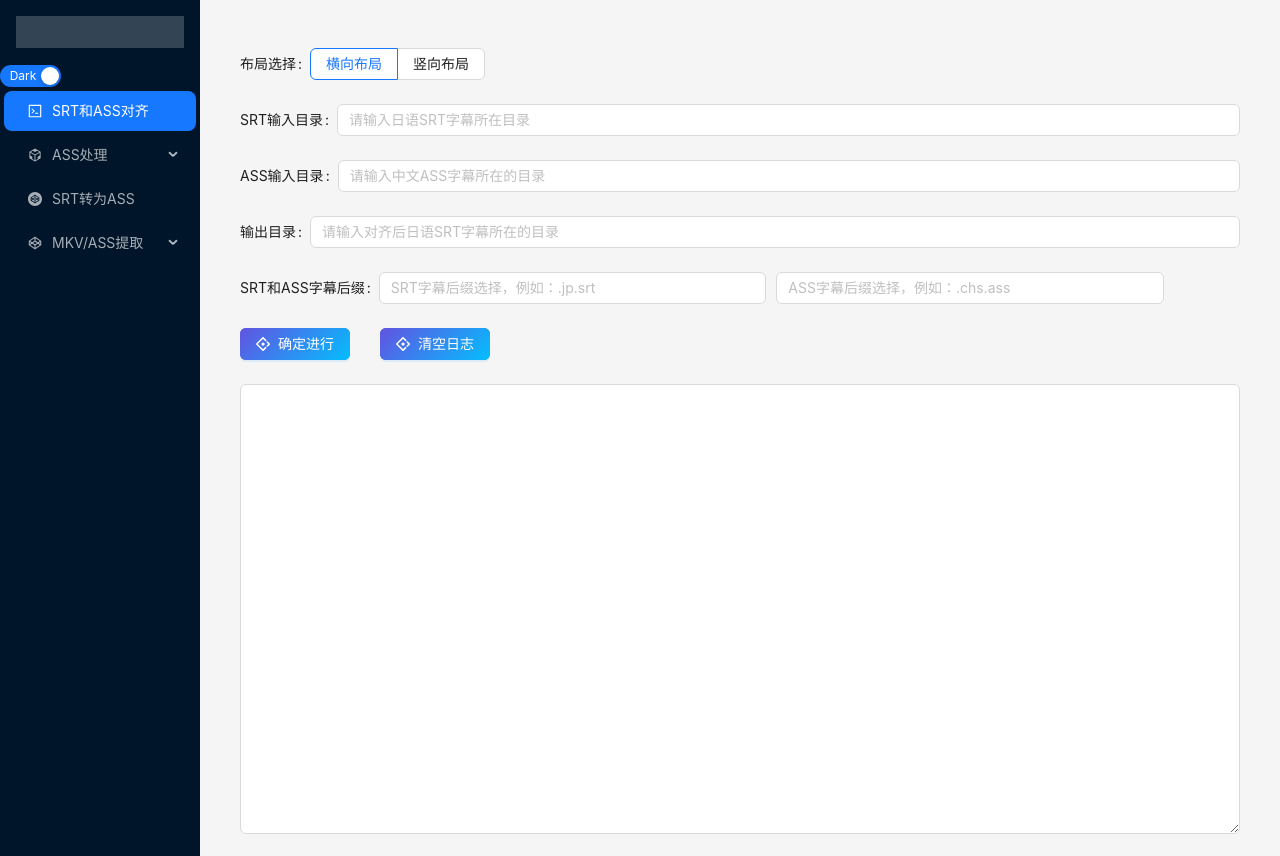
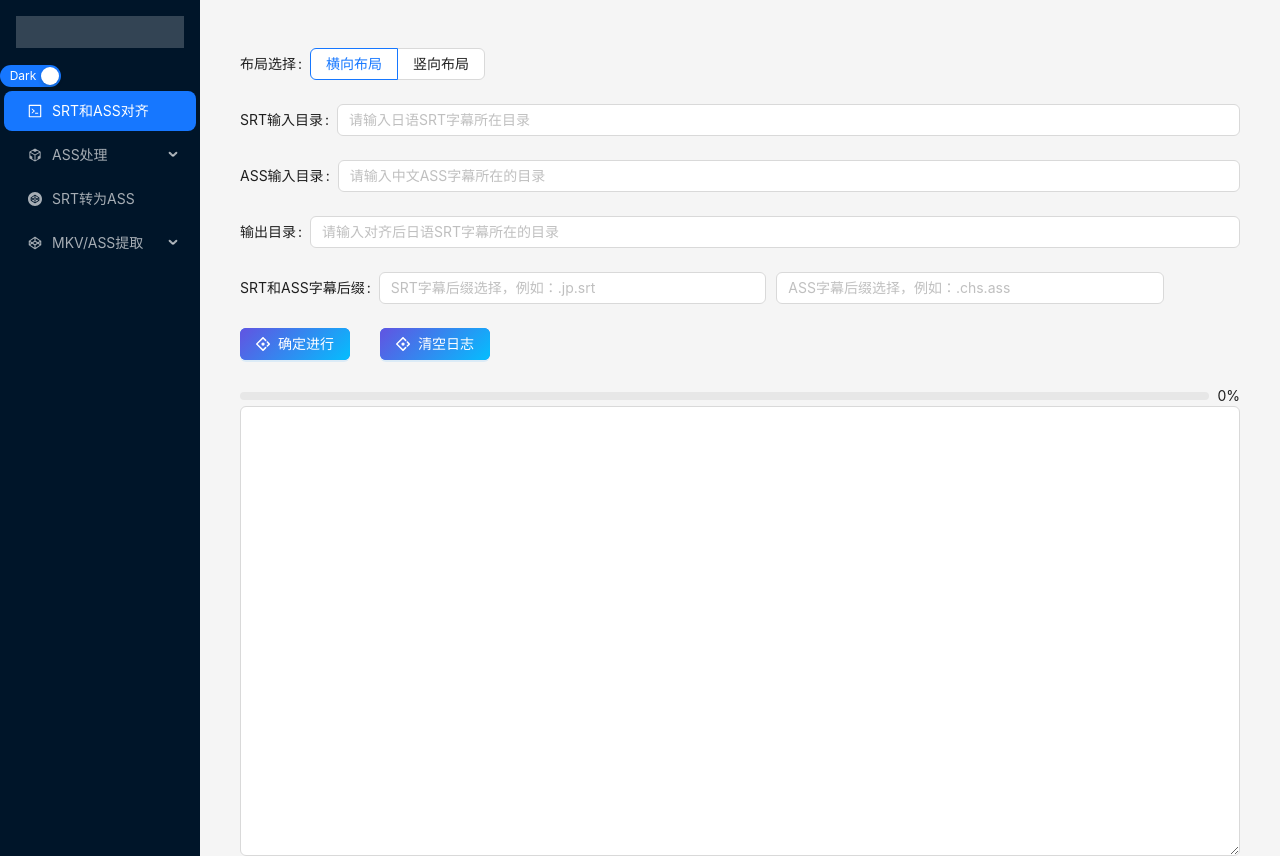
Before and after one commit to liuweixu/SubtitleRE, a React (Vite) app: page / in a window 1280 px wide. Shown: the top 856 px of the page. Built offline with nearby package versions, Linux system fonts and the light colour scheme.

Commit message:
新增进度条

```diff
--- a/src/components/MKVASSExtractor/MKVExtractor.jsx
+++ b/src/components/MKVASSExtractor/MKVExtractor.jsx
@@ -27,6 +27,10 @@ const MKVExtractor = () => {
 
     // 日志记录
     let resultLogText = '' // 暂时存储结果文本
+
+    // 进度计算
+    const [progresspercent, setProgresspercent] = useState(0.00) // 进度条百分比
+
     // 点击按钮后触发
     async function click(input, output, track, language) {
         const { ipcRenderer } = window.require('electron')
@@ -39,6 +43,9 @@ const MKVExtractor = () => {
             const basename = getBaseName(file)
             const inputdata = [input, file, track, output, language, basename]
             const logtext = await ipcRenderer.invoke('mkvextractor_processing', inputdata)
+
+            // 进度计算
+            setProgresspercent(((mkvFilesInput.indexOf(file) + 1) / mkvFilesInput.length * 100).toFixed(2))
 
             if(logtext.success){
                 resultLogText += '处理成功，文件名为：' + logtext.file + '\n'
@@ -60,6 +67,7 @@ const MKVExtractor = () => {
         onClear={() => setInputText('')}
         inputText={inputText}
         language={language}
+        progresspercent={progresspercent}
     />
   )
 };
--- a/src/components/MKVASSExtractor/MKVExtractorUI.jsx
+++ b/src/components/MKVASSExtractor/MKVExtractorUI.jsx
@@ -1,5 +1,5 @@
 import React from 'react';
-import { Button, Card, Form, Input, Radio  } from 'antd';
+import { Button, Card, Form, Input, Radio, Progress  } from 'antd';
 import { AntDesignOutlined } from '@ant-design/icons';
 import '../../Button/ButtonGradient.css';
 
@@ -17,10 +17,11 @@ const MKVExtractorUI = ({
   onCommit,
   onClear,
   inputText,
-  language
+  language,
+  progresspercent
 }) => {
   const formLayout = 'horizontal'
-  const OptionsLanguage = ['CHS', 'JP'];
+  const OptionsLanguage = ['CHS', 'JP']
   return (
     <div>
     <Card hoverable style={cardStyle} styles={{ body: { padding: 10, overflow: 'hidden' } }} title="MKV字幕提取">
@@ -63,6 +64,7 @@ const MKVExtractorUI = ({
           </Button>
         </Form.Item>
         <Form.Item>
+          <Progress percent={progresspercent} status="active" strokeColor={{ from: '#108ee9', to: '#87d068' }} />
           <TextArea rows={4} value={inputText}/>
         </Form.Item>
 
--- a/src/components/SRTAndASSAlign.jsx
+++ b/src/components/SRTAndASSAlign.jsx
@@ -36,6 +36,9 @@ const App = () => {
   // 日志记录
   const [inputText, setInputText] = useState('');
   let resultLogText = '' // 暂时存储结果文本
+
+  // 进度条
+  const [progress_percent, setProgresspercent] = useState(0.00);
   // 点击按钮后触发
   async function click(input1, input2, output, srtsuffix, asssuffix) {
     try {
@@ -71,6 +74,8 @@ const App = () => {
             alignfails.push(`${pair[0]} 对齐失败: ${logtext.error}\n`)
           }
           setInputText(resultLogText)
+          // 更新进度条
+          setProgresspercent(((pairs.indexOf(pair) + 1) / pairs.length * 100).toFixed(2))
         }
         if (alignfails.length > 0) {
           resultLogText += `\n\n以下文件对齐失败：\n${alignfails.join('\n')}`
@@ -93,6 +98,7 @@ const App = () => {
       inputText={inputText}
       onCommit={() => click(input1, input2, output, srtsuffix, asssuffix)}
       onClear={() => setInputText('')}
+      progress_percent={progress_percent}
     />
   );
 };
--- a/src/components/SRTAndASSAlignFormUI.jsx
+++ b/src/components/SRTAndASSAlignFormUI.jsx
@@ -1,5 +1,5 @@
 import React from 'react';
-import { Button, Form, Input, Radio } from 'antd';
+import { Button, Form, Input, Radio, Progress } from 'antd';
 import { AntDesignOutlined } from '@ant-design/icons';
 import '../Button/ButtonGradient.css';
 
@@ -16,7 +16,8 @@ const FormUI = ({
   handleAsssuffixChange,
   inputText,
   onCommit,
-  onClear
+  onClear,
+  progress_percent
 }) => {
   return (
     <Form
@@ -76,6 +77,7 @@ const FormUI = ({
         </Button>
       </Form.Item>
       <Form.Item>
+        <Progress percent={progress_percent} status="active" strokeColor={{ from: '#108ee9', to: '#87d068' }} />
         <TextArea rows={20} value={inputText}/>
       </Form.Item>
 
--- a/src/layouts/LayoutNav.jsx
+++ b/src/layouts/LayoutNav.jsx
@@ -97,7 +97,7 @@ const App = () => {
           // theme="dark"
           theme={theme}
           mode="inline"
-          defaultSelectedKeys={['3']}
+          defaultSelectedKeys={['1']}
           selectedKeys={[selectedKey]}
           onClick={({ key }) => setSelectedKey(key)}
           items={items}
```
